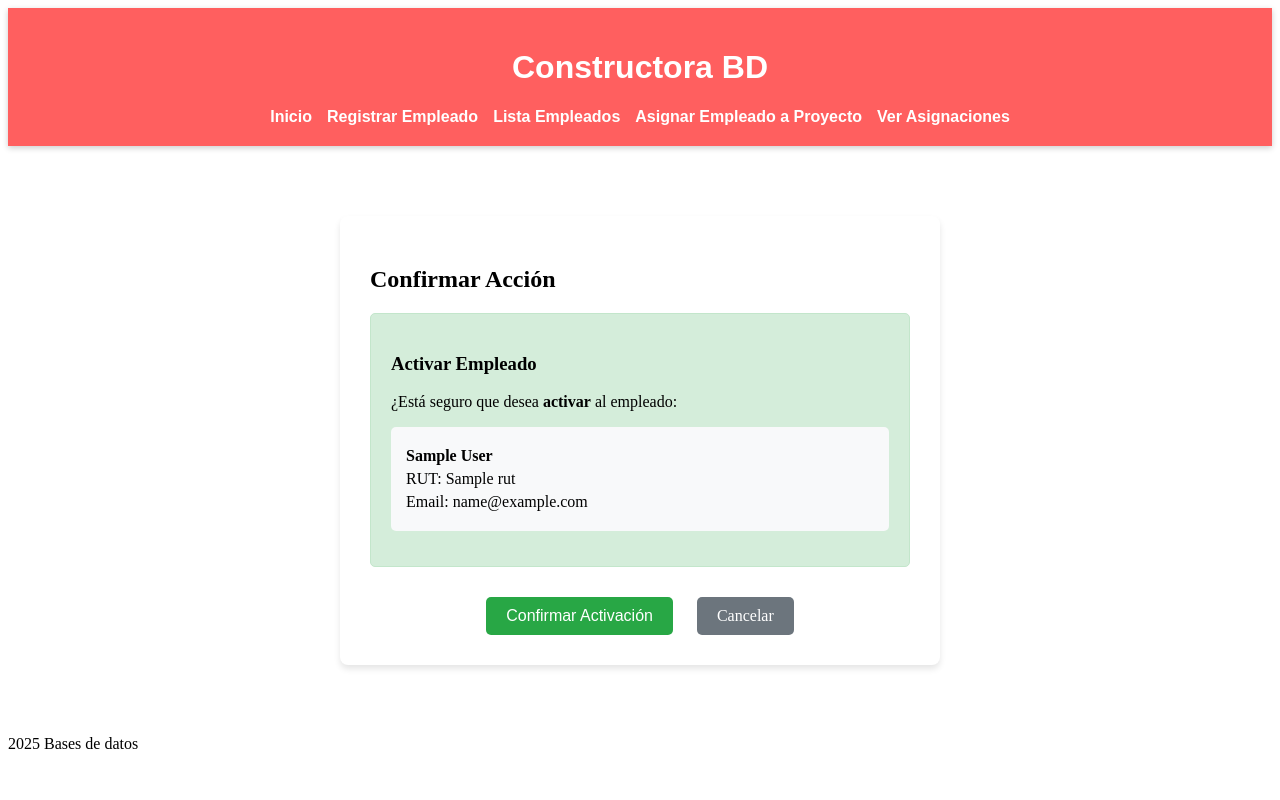
After one commit to YinYanCat/BDD_Constructora, a Django app: template app/templates/app/confirmar_toggle_empleado.html in a window 1280 px wide. The commit adds this page. Run offline with Django 3.2, Linux system fonts and the light colour scheme; the template is opened without the code that fills it: most values are stand-ins (such as "Sample title", 1, 10 or a date in 2020).

Commit message:
[FEAT]: Agregar funcionalidad para activar/desactivar empleados con confirmación

```diff
--- /dev/null
+++ b/app/templates/app/confirmar_toggle_empleado.html
@@ -0,0 +1,142 @@
+{% extends 'app/base.html' %}
+
+{% block content %}
+<div class="container">
+    <div class="confirmation-card">
+        <h2>Confirmar Acción</h2>
+
+        {% if empleado.is_active %}
+            <div class="warning-message">
+                <h3> Desactivar Empleado</h3>
+                <p>¿Está seguro que desea <strong>desactivar</strong> al empleado:</p>
+                <div class="empleado-info">
+                    <p><strong>{{ empleado.first_name }} {{ empleado.last_name }}</strong></p>
+                    <p>RUT: {{ empleado.rut }}</p>
+                    <p>Email: {{ empleado.email }}</p>
+                </div>
+
+                <div class="warning-details">
+                    <h4>Esta acción eliminará:</h4>
+                    <ul>
+                        <li> Todas las asignaciones de vehículos</li>
+                        <li> Todos los implementos asignados</li>
+                    </ul>
+                    <p><strong>Esta acción no se puede deshacer.</strong></p>
+                </div>
+            </div>
+
+            <div class="actions">
+                <form method="post" style="display: inline;">
+                    {% csrf_token %}
+                    <button type="submit" class="btn btn-danger">Confirmar Desactivación</button>
+                </form>
+                <a href="{% url 'lista_empleados' %}" class="btn btn-secondary">Cancelar</a>
+            </div>
+        {% else %}
+            <div class="success-message">
+                <h3> Activar Empleado</h3>
+                <p>¿Está seguro que desea <strong>activar</strong> al empleado:</p>
+                <div class="empleado-info">
+                    <p><strong>{{ empleado.first_name }} {{ empleado.last_name }}</strong></p>
+                    <p>RUT: {{ empleado.rut }}</p>
+                    <p>Email: {{ empleado.email }}</p>
+                </div>
+            </div>
+
+            <div class="actions">
+                <form method="post" style="display: inline;">
+                    {% csrf_token %}
+                    <button type="submit" class="btn btn-success">Confirmar Activación</button>
+                </form>
+                <a href="{% url 'lista_empleados' %}" class="btn btn-secondary">Cancelar</a>
+            </div>
+        {% endif %}
+    </div>
+</div>
+
+<style>
+    .container {
+        max-width: 600px;
+        margin: 50px auto;
+        padding: 20px;
+    }
+
+    .confirmation-card {
+        background: white;
+        border-radius: 8px;
+        padding: 30px;
+        box-shadow: 0 4px 6px rgba(0, 0, 0, 0.1);
+    }
+
+    .warning-message {
+        background-color: #fff3cd;
+        border: 1px solid #ffeaa7;
+        border-radius: 5px;
+        padding: 20px;
+        margin: 20px 0;
+    }
+
+    .success-message {
+        background-color: #d4edda;
+        border: 1px solid #c3e6cb;
+        border-radius: 5px;
+        padding: 20px;
+        margin: 20px 0;
+    }
+
+    .empleado-info {
+        background-color: #f8f9fa;
+        border-radius: 5px;
+        padding: 15px;
+        margin: 15px 0;
+    }
+
+    .empleado-info p {
+        margin: 5px 0;
+    }
+
+    .warning-details {
+        margin-top: 15px;
+    }
+
+    .warning-details ul {
+        margin: 10px 0;
+        padding-left: 20px;
+    }
+
+    .actions {
+        text-align: center;
+        margin-top: 30px;
+    }
+
+    .btn {
+        display: inline-block;
+        padding: 10px 20px;
+        margin: 0 10px;
+        text-decoration: none;
+        border: none;
+        border-radius: 5px;
+        cursor: pointer;
+        font-size: 16px;
+    }
+
+    .btn-danger {
+        background-color: #dc3545;
+        color: white;
+    }
+
+    .btn-success {
+        background-color: #28a745;
+        color: white;
+    }
+
+    .btn-secondary {
+        background-color: #6c757d;
+        color: white;
+    }
+
+    .btn:hover {
+        opacity: 0.9;
+    }
+</style>
+{% endblock %}
--- a/app/urls.py
+++ b/app/urls.py
@@ -24,5 +24,6 @@ urlpatterns = [
     path('vehiculos/', lista_vehiculo, name='lista_vehiculo'),
     path('vehiculos/<str:vehiculo_id>/asignar/', asignar_empleado, name='asignar_empleado'),
     path('vehiculos/<str:vehiculo_id>/quitar/<str:empleado_id>/', quitar_empleado, name='quitar_empleado'),
+    path('empleado/<str:empleado_rut>/toggle/', toggle_empleado_status, name='toggle_empleado_status'),
 
 ]
```
Also changed, not shown: app/templates/app/lista_empleados.html (+20 -6 lines), app/views.py (+22 -1 lines).
